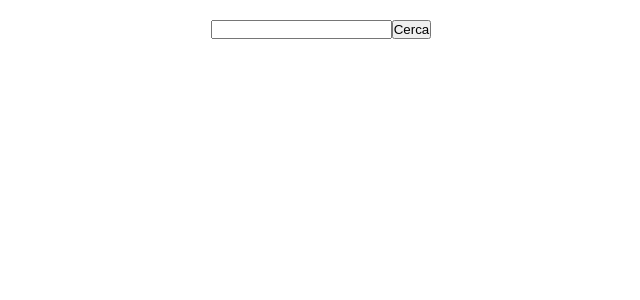
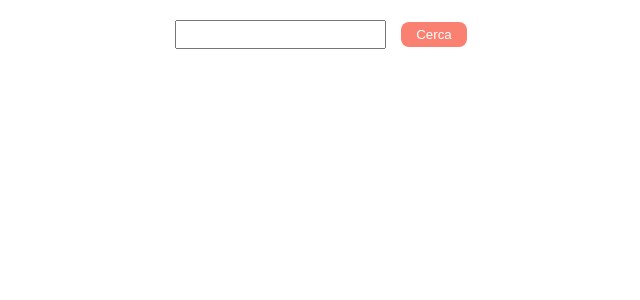
Before and after one commit to matteopelusi7/vue-boolflix, a Vue app: page / in a window 1280 px wide. Shown: the top 300 px of the page, without its empty margins (319-959 px from the left). Built offline with nearby package versions, Linux system fonts and the light colour scheme.

Commit message:
refactoring milestone 1, 2

```diff
--- a/src/App.vue
+++ b/src/App.vue
@@ -32,7 +32,6 @@ ul {
   font-family: Avenir, Helvetica, Arial, sans-serif;
   -webkit-font-smoothing: antialiased;
   -moz-osx-font-smoothing: grayscale;
-  text-align: center;
   color: #2c3e50;
 }
 
--- a/src/components/Main.vue
+++ b/src/components/Main.vue
@@ -1,7 +1,7 @@
 <template>
   <main>
 
-    <div>
+    <div class="input">
       <input type="text" v-model="search">
       <button @click="getFilms">Cerca</button>
     </div>
@@ -13,9 +13,7 @@
         <img :src="film.original_language" alt="">
         <p>{{ film.vote_average }}</p>
       </li>
-    </ul>
 
-    <ul class="list-wrapper">
       <li v-for="serie in series" :key="serie.id" class="list-item">
         <p>{{ serie.name }}</p>
         <p>{{ serie.original_name }}</p>
@@ -121,9 +119,35 @@ export default {
 
 main {
   padding: 20px 0;
+  display: flex;
+  flex-direction: column;
+  justify-content: center;
+  text-align: center;
+
+  .input {
+    display: flex;
+    gap: 15px;
+    justify-content: center;
+    align-items: center;
+
+    input {
+      padding: 5px 15px;
+    }
+
+    button {
+      padding: 5px 15px;
+      border: none;
+      background-color: salmon;
+      color: white;
+      border-radius: 8px;
+      cursor: pointer;
+    }
+  }
 
   .list-wrapper{
     padding: 10px 0;
+    display: flex;
+    flex-wrap: wrap;
 
     img {
       width: 15px;
@@ -131,6 +155,13 @@ main {
 
     .list-item {
       padding: 15px 0;
+      display: flex;
+      flex-direction: column;
+      gap: 10px;
+      justify-content: center;
+      align-items: center;
+      width: 20%;
+      border: 1px solid salmon;
     }
   }
 }
```
